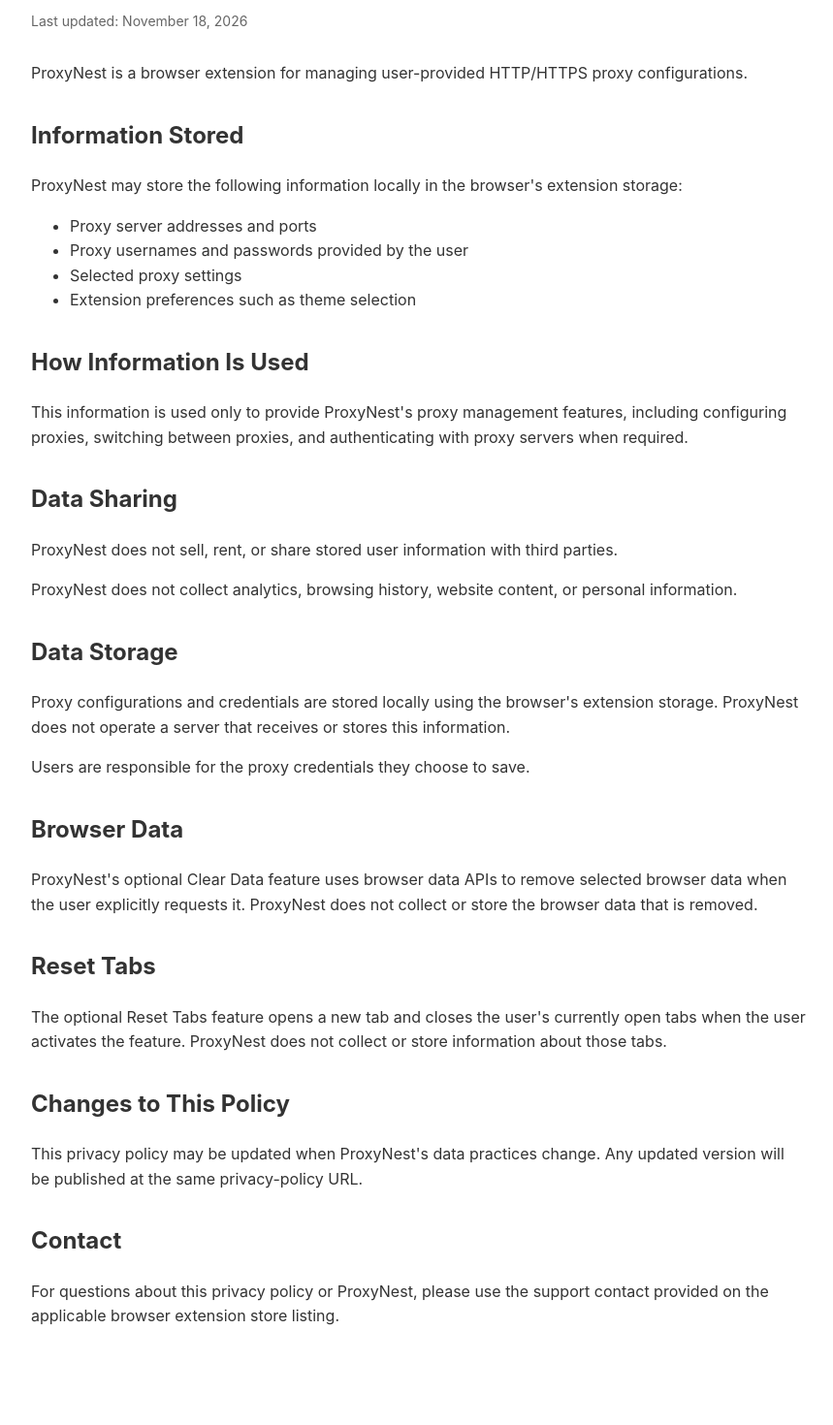
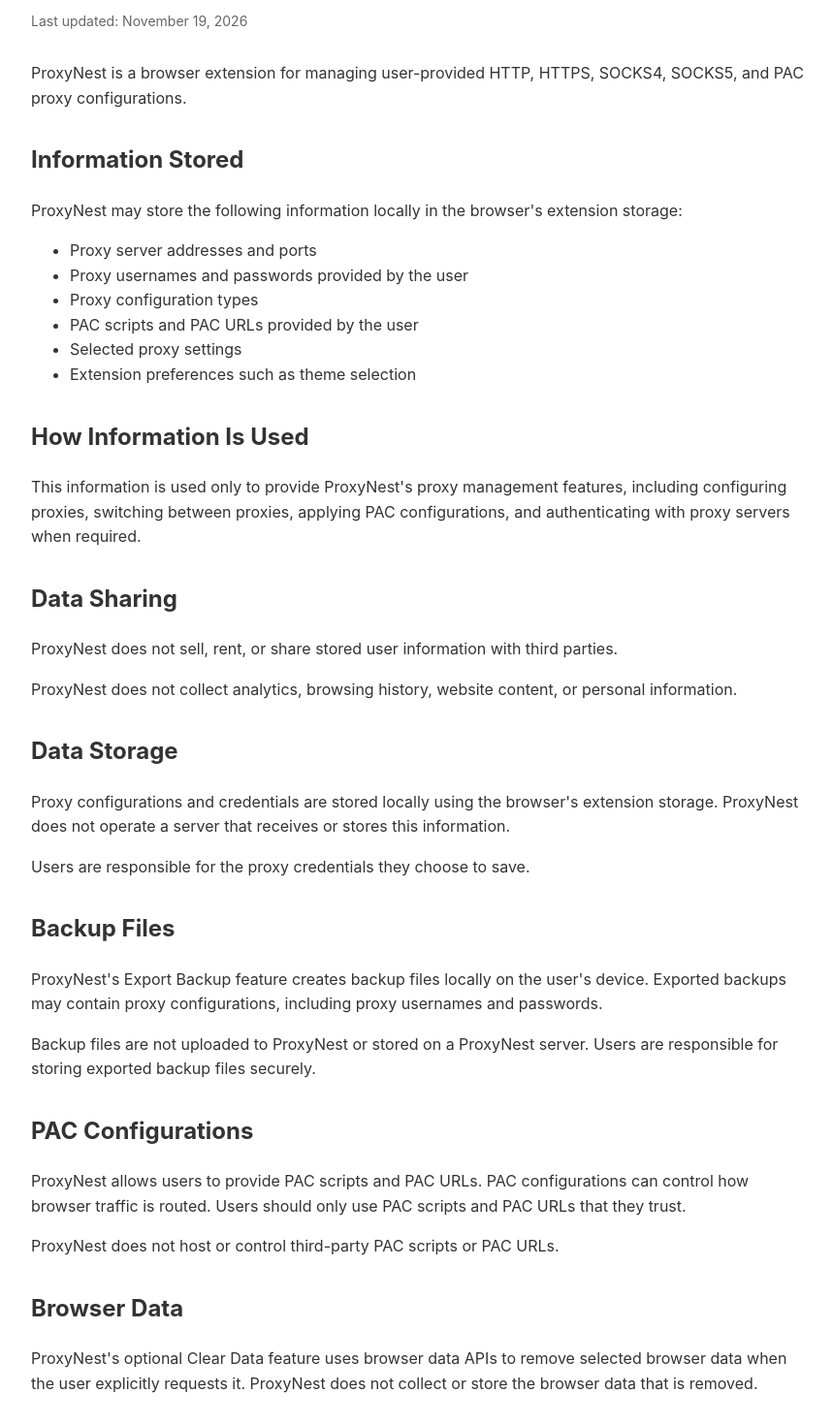
Before and after one commit to Jrald201/Eyrie, a plain HTML site: page privacy-policy.html in a window 1280 px wide. Shown: the part 116-1586 px from the top of the page at 97% size, without its empty margins (208-1067 px from the left). Before the commit the page ends 1543 px from the top, so only its background shows below. Drawn offline with Linux system fonts and the light colour scheme.

Commit message:
Update privacy-policy.html

```diff
--- a/privacy-policy.html
+++ b/privacy-policy.html
@@ -2,54 +2,148 @@
 <html lang="en">
 <head>
 <meta charset="UTF-8">
-<meta name="viewport" content="width=device-width,initial-scale=1.0">
+<meta name="viewport" content="width=device-width, initial-scale=1.0">
 <title>ProxyNest Privacy Policy</title>
 <style>
-body{font-family:-apple-system,BlinkMacSystemFont,"Segoe UI",Roboto,Arial,sans-serif;max-width:800px;margin:0 auto;padding:40px 20px;line-height:1.6;color:#333;background:#fff}
-h1{margin-bottom:8px}
-h2{margin-top:32px}
-p,li{font-size:16px}
-.updated{color:#666;font-size:14px;margin-bottom:30px}
+body {
+  font-family: -apple-system, BlinkMacSystemFont, "Segoe UI", Roboto, Arial, sans-serif;
+  max-width: 800px;
+  margin: 0 auto;
+  padding: 40px 20px;
+  line-height: 1.6;
+  color: #333;
+  background: #fff;
+}
+
+h1 {
+  margin-bottom: 8px;
+}
+
+h2 {
+  margin-top: 32px;
+}
+
+p,
+li {
+  font-size: 16px;
+}
+
+.updated {
+  color: #666;
+  font-size: 14px;
+  margin-bottom: 30px;
+}
 </style>
 </head>
+
 <body>
 
 <h1>ProxyNest Privacy Policy</h1>
-<p class="updated">Last updated: November 18, 2026</p>
 
-<p>ProxyNest is a browser extension for managing user-provided HTTP/HTTPS proxy configurations.</p>
+<p class="updated">Last updated: November 19, 2026</p>
+
+<p>
+ProxyNest is a browser extension for managing user-provided HTTP, HTTPS,
+SOCKS4, SOCKS5, and PAC proxy configurations.
+</p>
 
 <h2>Information Stored</h2>
-<p>ProxyNest may store the following information locally in the browser's extension storage:</p>
+
+<p>
+ProxyNest may store the following information locally in the browser's
+extension storage:
+</p>
+
 <ul>
 <li>Proxy server addresses and ports</li>
 <li>Proxy usernames and passwords provided by the user</li>
+<li>Proxy configuration types</li>
+<li>PAC scripts and PAC URLs provided by the user</li>
 <li>Selected proxy settings</li>
 <li>Extension preferences such as theme selection</li>
 </ul>
 
 <h2>How Information Is Used</h2>
-<p>This information is used only to provide ProxyNest's proxy management features, including configuring proxies, switching between proxies, and authenticating with proxy servers when required.</p>
+
+<p>
+This information is used only to provide ProxyNest's proxy management
+features, including configuring proxies, switching between proxies,
+applying PAC configurations, and authenticating with proxy servers when
+required.
+</p>
 
 <h2>Data Sharing</h2>
-<p>ProxyNest does not sell, rent, or share stored user information with third parties.</p>
-<p>ProxyNest does not collect analytics, browsing history, website content, or personal information.</p>
+
+<p>
+ProxyNest does not sell, rent, or share stored user information with
+third parties.
+</p>
+
+<p>
+ProxyNest does not collect analytics, browsing history, website content,
+or personal information.
+</p>
 
 <h2>Data Storage</h2>
-<p>Proxy configurations and credentials are stored locally using the browser's extension storage. ProxyNest does not operate a server that receives or stores this information.</p>
-<p>Users are responsible for the proxy credentials they choose to save.</p>
+
+<p>
+Proxy configurations and credentials are stored locally using the
+browser's extension storage. ProxyNest does not operate a server that
+receives or stores this information.
+</p>
+
+<p>
+Users are responsible for the proxy credentials they choose to save.
+</p>
+
+<h2>Backup Files</h2>
+
+<p>
+ProxyNest's Export Backup feature creates backup files locally on the
+user's device. Exported backups may contain proxy configurations,
+including proxy usernames and passwords.
+</p>
+
+<p>
+Backup files are not uploaded to ProxyNest or stored on a ProxyNest
+server. Users are responsible for storing exported backup files securely.
+</p>
+
+<h2>PAC Configurations</h2>
+
+<p>
+ProxyNest allows users to provide PAC scripts and PAC URLs. PAC
+configurations can control how browser traffic is routed. Users should
+only use PAC scripts and PAC URLs that they trust.
+</p>
+
+<p>
+ProxyNest does not host or control third-party PAC scripts or PAC URLs.
+</p>
 
 <h2>Browser Data</h2>
-<p>ProxyNest's optional Clear Data feature uses browser data APIs to remove selected browser data when the user explicitly requests it. ProxyNest does not collect or store the browser data that is removed.</p>
 
-<h2>Reset Tabs</h2>
-<p>The optional Reset Tabs feature opens a new tab and closes the user's currently open tabs when the user activates the feature. ProxyNest does not collect or store information about those tabs.</p>
+<p>
+ProxyNest's optional Clear Data feature uses browser data APIs to remove
+selected browser data when the user explicitly requests it. ProxyNest
+does not collect or store the browser data that is removed.
+</p>
 
 <h2>Changes to This Policy</h2>
-<p>This privacy policy may be updated when ProxyNest's data practices change. Any updated version will be published at the same privacy-policy URL.</p>
+
+<p>
+This privacy policy may be updated when ProxyNest's data practices
+change. Any updated version will be published at the same
+privacy-policy URL.
+</p>
 
 <h2>Contact</h2>
-<p>For questions about this privacy policy or ProxyNest, please use the support contact provided on the applicable browser extension store listing.</p>
+
+<p>
+For questions about this privacy policy or ProxyNest, please use the
+support contact provided on the applicable browser extension store
+listing.
+</p>
 
 </body>
 </html>
```
